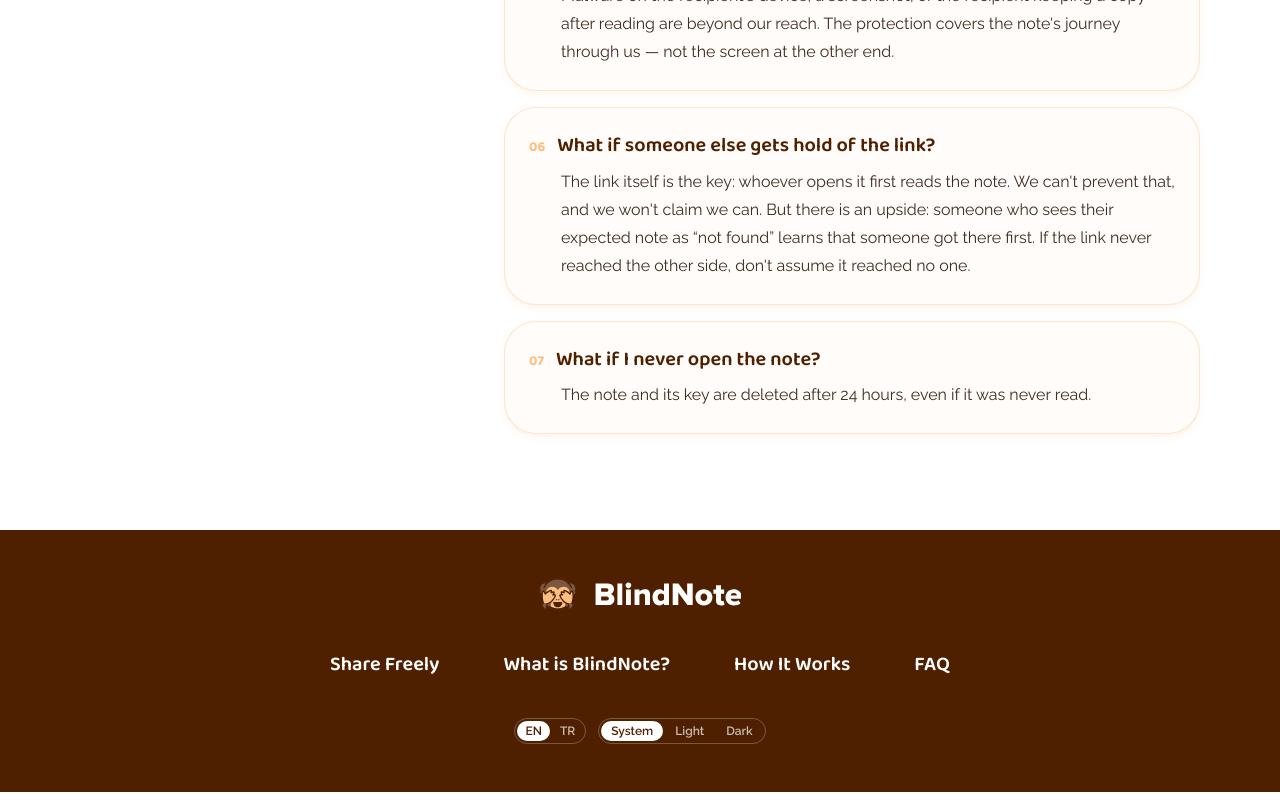
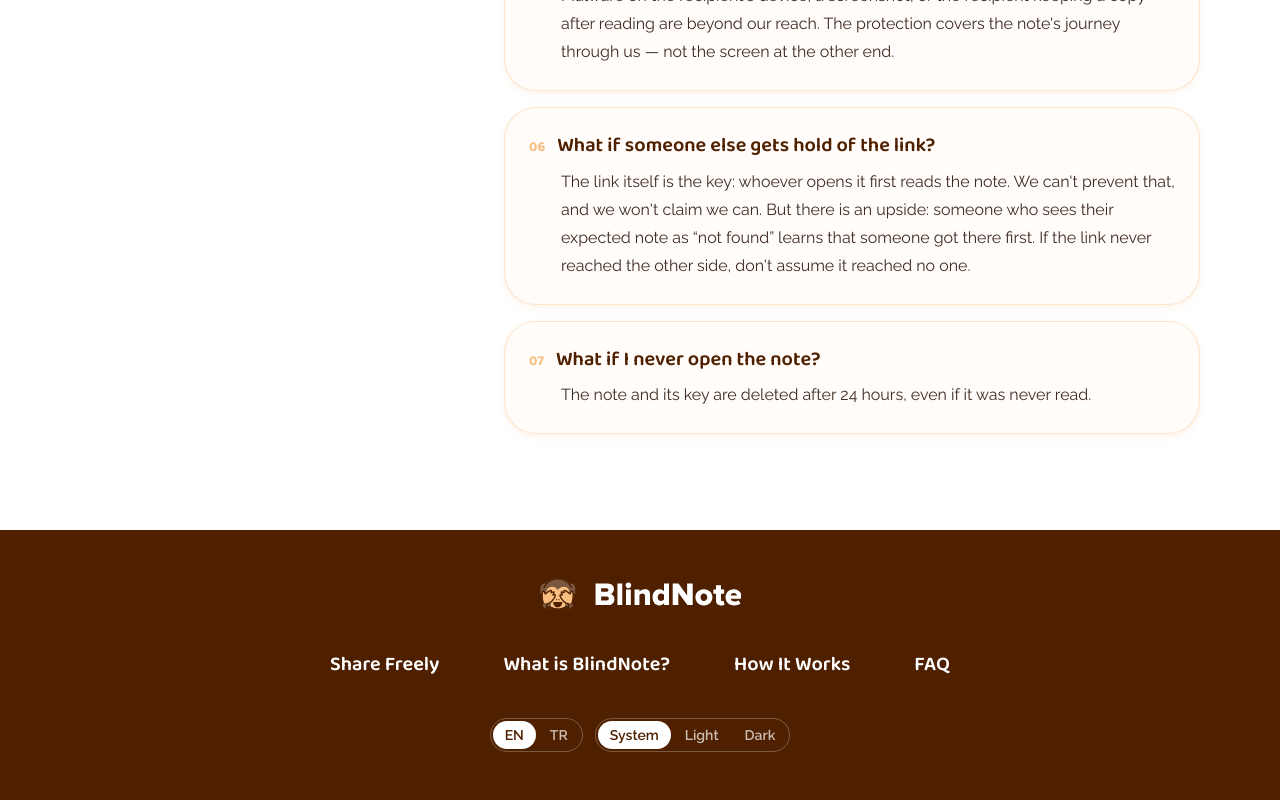
Before and after one commit to blindnote/blindnote, a React (Vite) app in the folder client/: page / in a window 1280 px wide. Shown: the part 3045-3845 px from the top of the page. Built offline with nearby package versions, Linux system fonts and the light colour scheme.

Commit message:
feat(client): enlarge the footer language and theme switchers
Both footer controls use the larger size, matching the header's language
switcher.

```diff
--- a/client/src/components/SiteFooter.tsx
+++ b/client/src/components/SiteFooter.tsx
@@ -37,8 +37,8 @@ export function SiteFooter(props: SiteFooterProps) {
           </ul>
         </nav>
         <div className="flex flex-wrap items-center justify-center gap-3">
-          <LanguageSwitcher tone="dark" />
-          <ThemeSwitcher tone="dark" />
+          <LanguageSwitcher tone="dark" size="md" />
+          <ThemeSwitcher tone="dark" size="md" />
         </div>
       </div>
     </footer>
```
